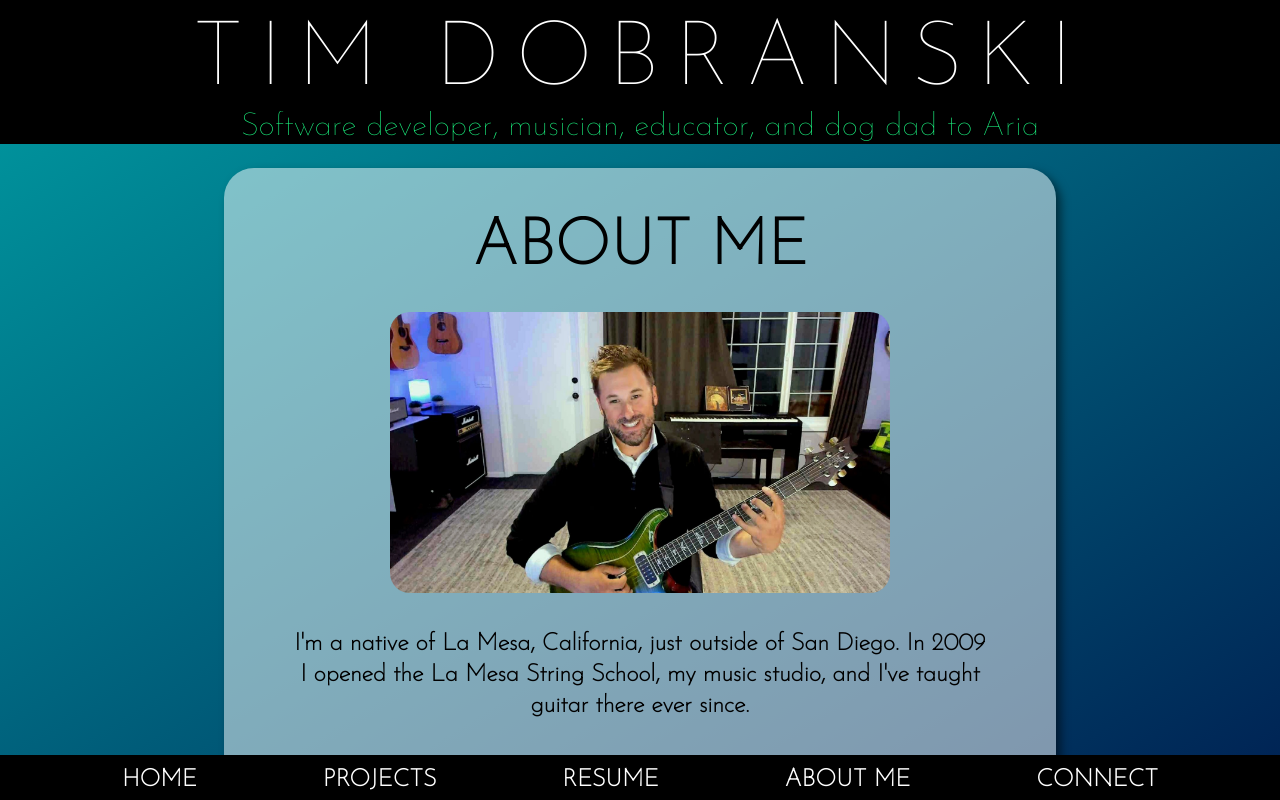
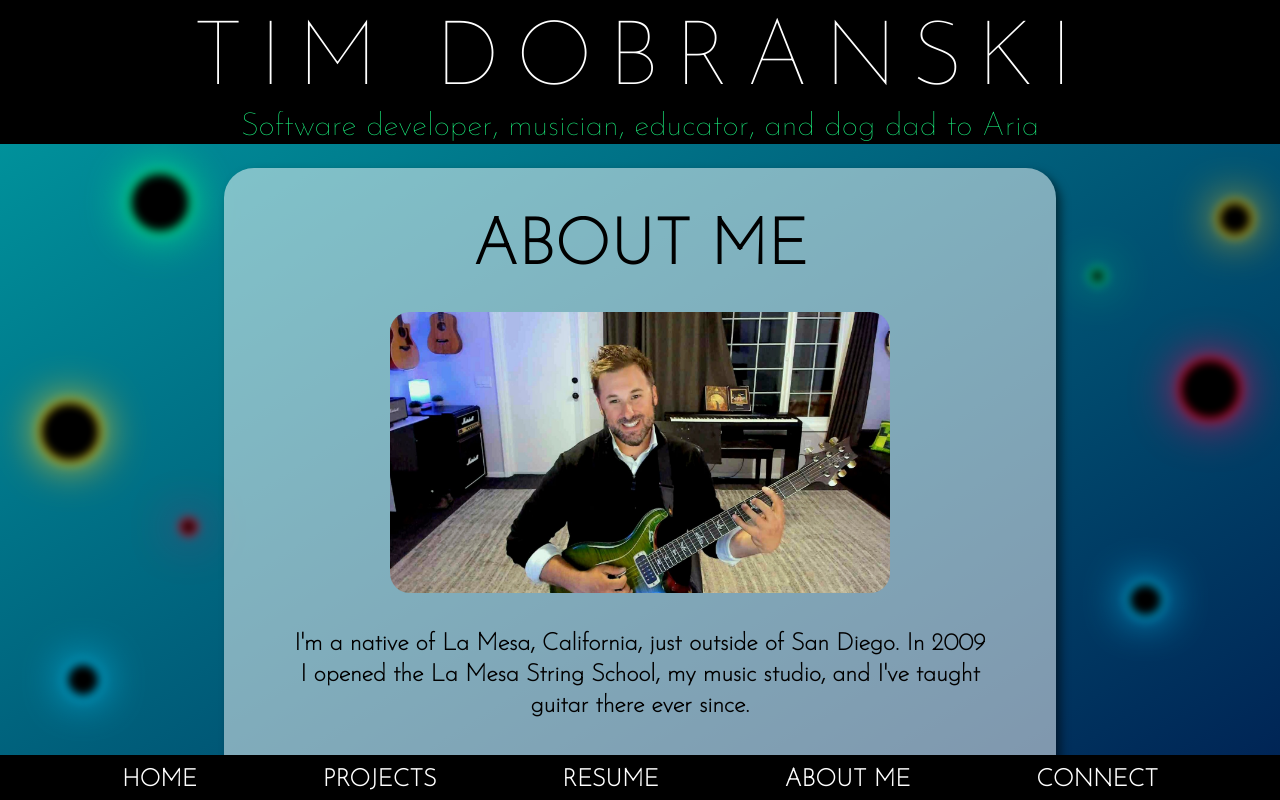
Before and after one commit to timdobranski/portfolio, a Next.js app: page /About in a window 1280 px wide. Built offline with nearby package versions, Linux system fonts and the light colour scheme.

Commit message:
Implemented background rings

```diff
--- a/src/app/About/page.js
+++ b/src/app/About/page.js
@@ -1,12 +1,15 @@
 import styles from './About.module.css';
 import me from '../../../public/images/Me-2.jpg';
 import aria from '../../../public/images/aria3.jpg';
+import BackgroundRings from '../../components/BackgroundRings/BackgroundRings.js'
+
 import Image from 'next/image';
 
 export default function About() {
 
   return (
     <div className={styles.aboutContainer}>
+      <BackgroundRings />
       <h1 className={styles.aboutHeader}>ABOUT ME</h1>
 
           <div className={styles.meImageContainer}>
--- a/src/app/Connect/page.js
+++ b/src/app/Connect/page.js
@@ -1,9 +1,11 @@
 import styles from './Connect.module.css'
+import BackgroundRings from '../../components/BackgroundRings/BackgroundRings.js';
 
 export default function Connect() {
   return (
+    <div>
+      <BackgroundRings />
       <div className={styles.connectContainer}>
-
       <h1>CONNECT</h1>
       <p>{`I'm always happy to make a new connection.`}</p>
       <p>{`Feel free to reach out in the following ways:`}</p>
@@ -22,5 +24,6 @@ export default function Connect() {
         </div>
       </div>
     </div>
+  </div>
   )
 }
--- a/src/app/Projects/page.js
+++ b/src/app/Projects/page.js
@@ -6,12 +6,14 @@ import songwriter from '../../../public/images/projects/songwriter/songsmith.jpe
 import stringSchool from '../../../public/images/projects/string-school/lmss-banner.jpg';
 import timioBros from '../../../public/images/projects/super-timio-bros/super-timio-bros.jpeg';
 import fitPass from '../../../public/images/projects/fitpass/fitpass.png';
+import BackgroundRings from '../../components/BackgroundRings/BackgroundRings.js'
 import Link from 'next/link';
 
 export default function Projects() {
 
   return (
     <div className={styles.projectsContainer}>
+      <BackgroundRings />
       <h1 className={styles.projectsHeader}>PROJECTS</h1>
       <p>Click on a project below to learn more about it</p>
       <div className={styles.projectsGrid}>
--- a/src/app/Resume/page.js
+++ b/src/app/Resume/page.js
@@ -1,9 +1,11 @@
 import styles from './Resume.module.css'
+import BackgroundRings from '../../components/BackgroundRings/BackgroundRings.js'
 
 export default function Resume() {
 
   return (
     <div className={styles.resumeContainer}>
+      <BackgroundRings />
       <h1 >RESUME</h1>
       <p>Download my resume, or browse my skills, accomplishments, & work philosophy below</p>
       <a className={styles.resumeLink}href='https://docs.google.com/document/d/1W2uhSpW7nABS7ghYJyMSFq4B4OewsUBZX-lPDuYDrVk/edit?usp=sharing' target='_blank' rel='noreferrer'>
--- a/src/app/globals.css
+++ b/src/app/globals.css
@@ -127,3 +127,139 @@ overflow: hidden;
   }
 
 }
+
+.backgroundRing {
+  display: flex;
+  flex-direction: column;
+  justify-content: center;
+  align-items: center;
+  color: white;
+  border-radius: 50%;
+  background-color: black;
+  transition: transform 1s ease, width 1s ease, height 1s ease, margin 1s ease, left 1s ease, top 1s ease, font-size 1s ease;
+  position: fixed;
+  transform: translateY(0);
+  animation: pulsate 3s infinite;
+  animation-name: pulsate;
+  z-index: -1;
+  filter: blur(5px);
+}
+.l {
+  width: 5vw;
+  height: 5vw;
+}
+.m {
+  width: 3vw;
+  height: 3vw;
+  border-width: 3px;
+}
+.s {
+  width: 1.5vw;
+  height: 1.5vw;
+  border-width: 1px;
+}
+.l1 {
+  top: 22%;
+  left: 10%;
+
+}
+.l2 {
+  top: 65%;
+  left: 14%;
+}
+.l3 {
+  top: 85%;
+  left: 5%;
+}
+.l4 {
+  top:50%;
+  left: 3%;
+}
+.c1 {
+  top: 35%;
+  left: 80%;
+}
+.c2 {
+  top: 78%;
+  left: 75%;
+}
+.c3 {
+  top: 78%;
+  left: 25%;
+}
+.c4 {
+  top: 25%;
+  left: 15%;
+}
+.c5 {
+  top: 34%;
+  left: 28%;
+}
+.r1 {
+  top: 34%;
+  left: 85%;
+}
+.r2 {
+  top: 75%;
+  left: 88%;
+}
+.r3 {
+  top: 45%;
+  left: 92%;
+}
+.r4 {
+  top: 25%;
+  left: 95%;
+}
+@keyframes pulsate {
+  0%, 100% {
+    transform: translateY(0);
+  }
+  50% {
+    transform: translateY(-20px); /* Adjust the vertical movement */
+  }
+}
+
+@keyframes pulsateGreen {
+  0% {box-shadow: 0 0 35px #00f38a;}
+  50% { box-shadow: 0 0 130px #00f38a;}
+  100% { box-shadow: 0 0 35px #00f38a; }
+}
+
+@keyframes pulsateRed {
+  0% { box-shadow: 0 0 35px #ea005a; }
+  50% { box-shadow: 0 0 150px #ea3700; }
+  100% { box-shadow: 0 0 35px #ea005a; }
+}
+
+@keyframes pulsateBlue {
+  0% { box-shadow: 0 0 35px #00ccff; }
+  50% { box-shadow: 0 0 130px #00ccff; }
+  100% { box-shadow: 0 0 35px #00ccff; }
+}
+
+@keyframes pulsateYellow {
+  0% { box-shadow: 0 0 35px #ffc70f; }
+  50% { box-shadow: 0 0 130px #ffc70f; }
+  100% { box-shadow: 0 0 35px #ffc70f; }
+}
+.greenGlow {
+  border: solid #00f38a;
+  box-shadow: 0 0 35px #00f38a;
+  animation: pulsateGreen 3s infinite, pulsate 5s infinite;
+}
+.blueGlow {
+  border: solid #00ccff;
+  box-shadow: 0 0 100px #004063;
+  animation: pulsateBlue 3s infinite, pulsate 4s infinite;
+}
+.yellowGlow {
+  border: solid #ffd000;
+  box-shadow: 0 0 35px #ffc70f;
+  animation: pulsateYellow 3s infinite, pulsate 6s infinite;
+}
+.redGlow {
+  border: solid #fb0019;
+  box-shadow: 0 0 100px #ea0027;
+  animation: pulsateRed 3s infinite, pulsate 7s infinite;
+}
--- a/src/app/layout.js
+++ b/src/app/layout.js
@@ -26,8 +26,8 @@ export default function RootLayout({ children }) {
   return (
     <html lang="en">
       <body id='app' className={josefin.className}>
+          <Header />
 
-          <Header />
         {children}
           <div className='footerGrid '>
           <Link href='/' className='footerLink'>
--- a/src/app/page.js
+++ b/src/app/page.js
@@ -58,6 +58,12 @@ export default function Home() {
     <FontAwesomeIcon icon={faChevronLeft} className={styles.leftNav} onClick={handlePreviousRing}/>
     <FontAwesomeIcon icon={faChevronRight} className={styles.rightNav} onClick={handleNextRing} />
 
+              <div className='backgroundRing  yellowGlow m c1'></div>
+              <div className='backgroundRing  blueGlow m c2'></div>
+              <div className='backgroundRing  redGlow l c3'></div>
+              <div className='backgroundRing  greenGlow m c4'></div>
+              <div className='backgroundRing  blueGlow m c5'></div>
+
     {rings.map((ring, index) => {
           let ringClass;
           let textClass = "";  // Initialize an empty string for text class
--- /dev/null
+++ b/src/components/BackgroundRings/BackgroundRings.js
@@ -0,0 +1,16 @@
+
+
+export default function BackgroundRings() {
+  return (
+    <>
+      <div className='backgroundRing greenGlow l l1'></div>
+      <div className='backgroundRing  redGlow s l2'></div>
+      <div className='backgroundRing  blueGlow m l3'></div>
+      <div className='backgroundRing  yellowGlow l l4'></div>
+      <div className='backgroundRing  greenGlow s r1'></div>
+      <div className='backgroundRing  blueGlow m r2'></div>
+      <div className='backgroundRing  redGlow l r3'></div>
+      <div className='backgroundRing  yellowGlow m r4'></div>
+    </>
+  )
+}
```
Also changed, not shown: src/app/Home.module.css (+9 -29 lines). Lines whose indentation alone changed are shown as unchanged.
